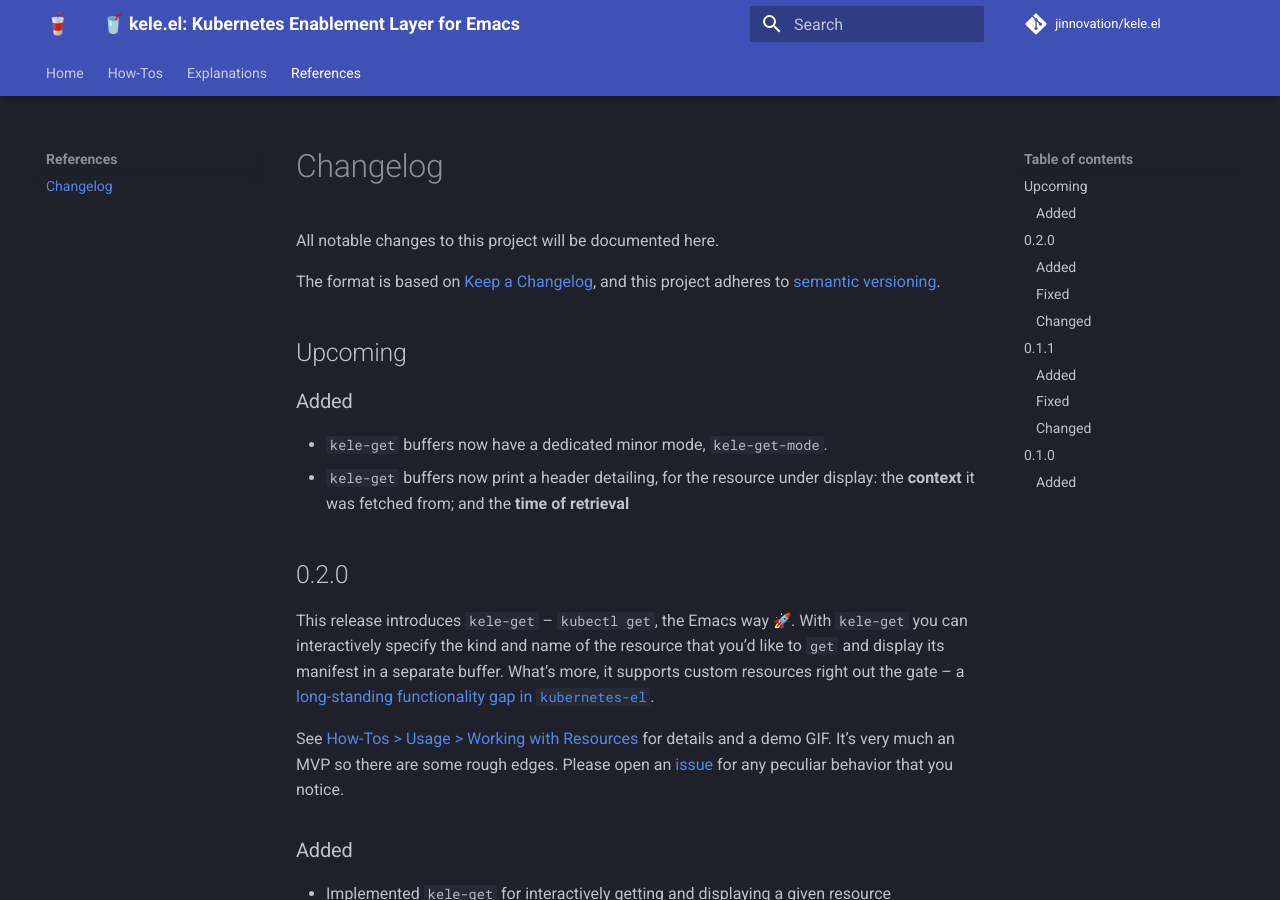
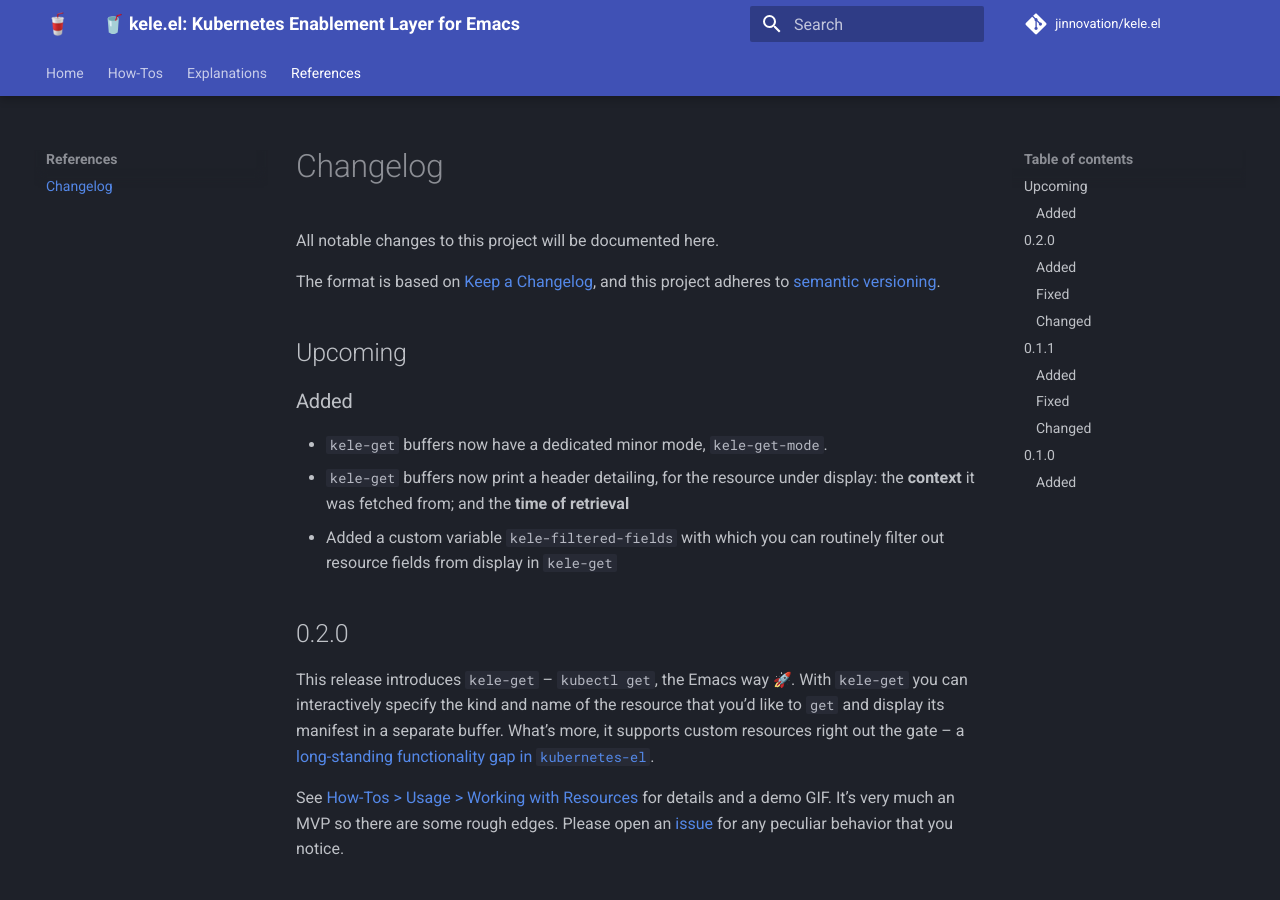
Before and after one commit to jinnovation/kele.el, an MkDocs documentation site: the page built from docs/references/changelog.md, in a window 1280 px wide and 900 px high. Built offline with MkDocs 1.6.1 and Material for MkDocs 9.7.7, drawn with Linux system fonts in a browser that asks for light colours; emoji names are drawn with the system emoji font; comment, search, counter and statistics services are not loaded.

Commit message:
Implement mechanism for filtering out fields from `kele-get` output
Closes #58.

```diff
--- a/docs/references/changelog.md
+++ b/docs/references/changelog.md
@@ -16,6 +16,8 @@
 - `kele-get` buffers now have a dedicated minor mode, `kele-get-mode`.
 - `kele-get` buffers now print a header detailing, for the resource under
   display: the **context** it was fetched from; and the **time of retrieval**
+- Added a custom variable `kele-filtered-fields` with which you can routinely
+  filter out resource fields from display in `kele-get`
 
 ## 0.2.0
 
```
Also changed, not shown: 2 other files.
